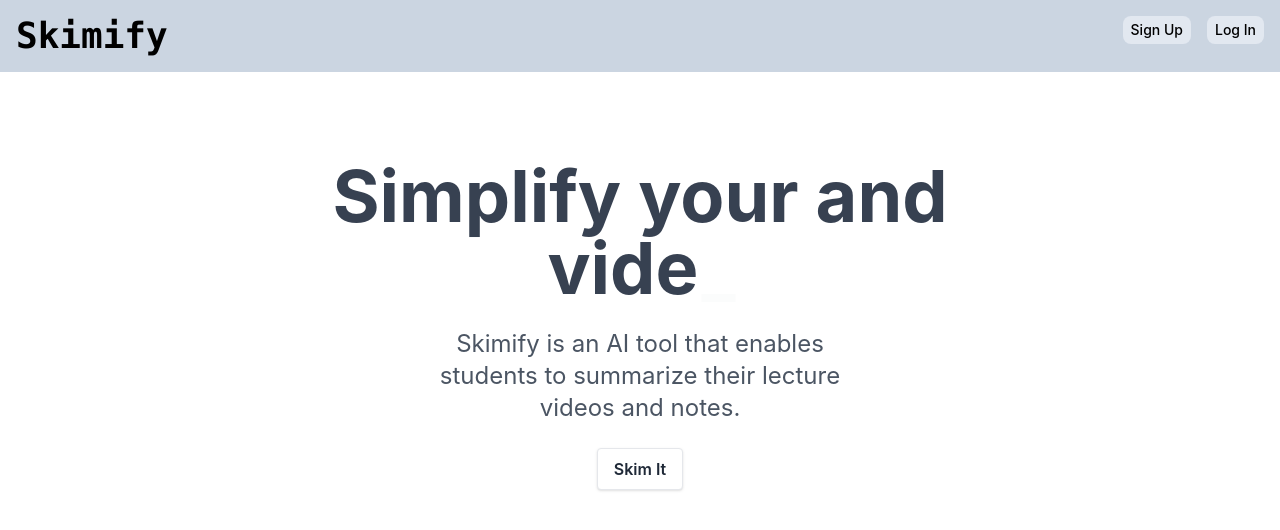
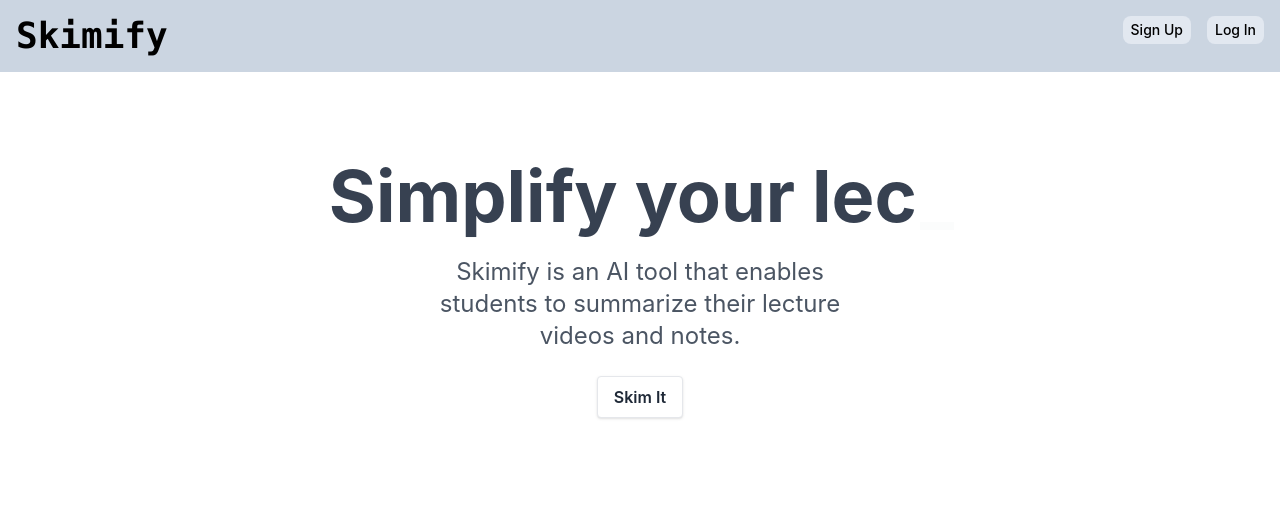
Before and after one commit to z-pl/Skimify, a React (Create React App) app in the folder my-app/: page / in a window 1280 px wide. Shown: the top 530 px of the page. Built offline with nearby package versions, Linux system fonts and the light colour scheme.

Commit message:
added tool component

```diff
--- a/my-app/src/App.css
+++ b/my-app/src/App.css
@@ -23,7 +23,7 @@
   top: 0px;
   height: 2px;
   margin: auto;
-  animation: borderTop 0.7s linear;
+  animation: borderTop 0.4s linear;
   left: 0;
   width: 100%;
   opacity: 1;
@@ -53,7 +53,7 @@
   width: 2px;
   height: 0%;
   margin: auto;
-  animation: borderLeftRight 1.3s linear 0.7s;
+  animation: borderLeftRight 0.4s linear 0.4s;
   animation-fill-mode: forwards;
 
 }
@@ -65,7 +65,7 @@
   width: 2px;
   height: 0%;
   margin: auto;
-  animation: borderLeftRight 1.3s linear 0.7s;
+  animation: borderLeftRight 0.4s linear 0.4s;
   animation-fill-mode: forwards;
 }
 
@@ -107,7 +107,7 @@
   width: 0%;
   height: 2px;
   margin: auto;
-  animation: borderBottomLeft 1.3s linear 2s;
+  animation: borderBottomLeft 0.4s linear 0.8s;
   animation-fill-mode: forwards;
 
 
@@ -119,7 +119,7 @@
   width: 0%;
   height: 2px;
   margin: auto;
-  animation: borderBottomRight 1.3s linear 2s;
+  animation: borderBottomRight 0.4s linear 0.8s;
   animation-fill-mode: forwards;
 }
 
--- a/my-app/src/Components/LandingHeader.tsx
+++ b/my-app/src/Components/LandingHeader.tsx
@@ -17,15 +17,15 @@
   return (
     <div className="p-2 h-screen flex flex-col items-center gap-6">
       <div className="text-7xl break-words font-bold text-gray-700 w-6/12 text-center">
-        Simplify your{' '}
+        Simplify your {'  '}
         {
           <Typewriter
-            words={['lecture notes', 'and videos', 'lecture notes and videos']}
+            words={[' lecture notes', 'videos', 'lecture notes and videos.']}
             loop={1}
             cursor
             cursorStyle='_'
             typeSpeed={100}
-            deleteSpeed={70}
+            deleteSpeed={50}
             delaySpeed={1000}
             />
         }
--- /dev/null
+++ b/my-app/src/Components/SkimifyTool.tsx
@@ -0,0 +1,8 @@
+export default function SkimifyTool() {
+  return (
+    <div>
+
+    </div>
+  );
+
+}
```
